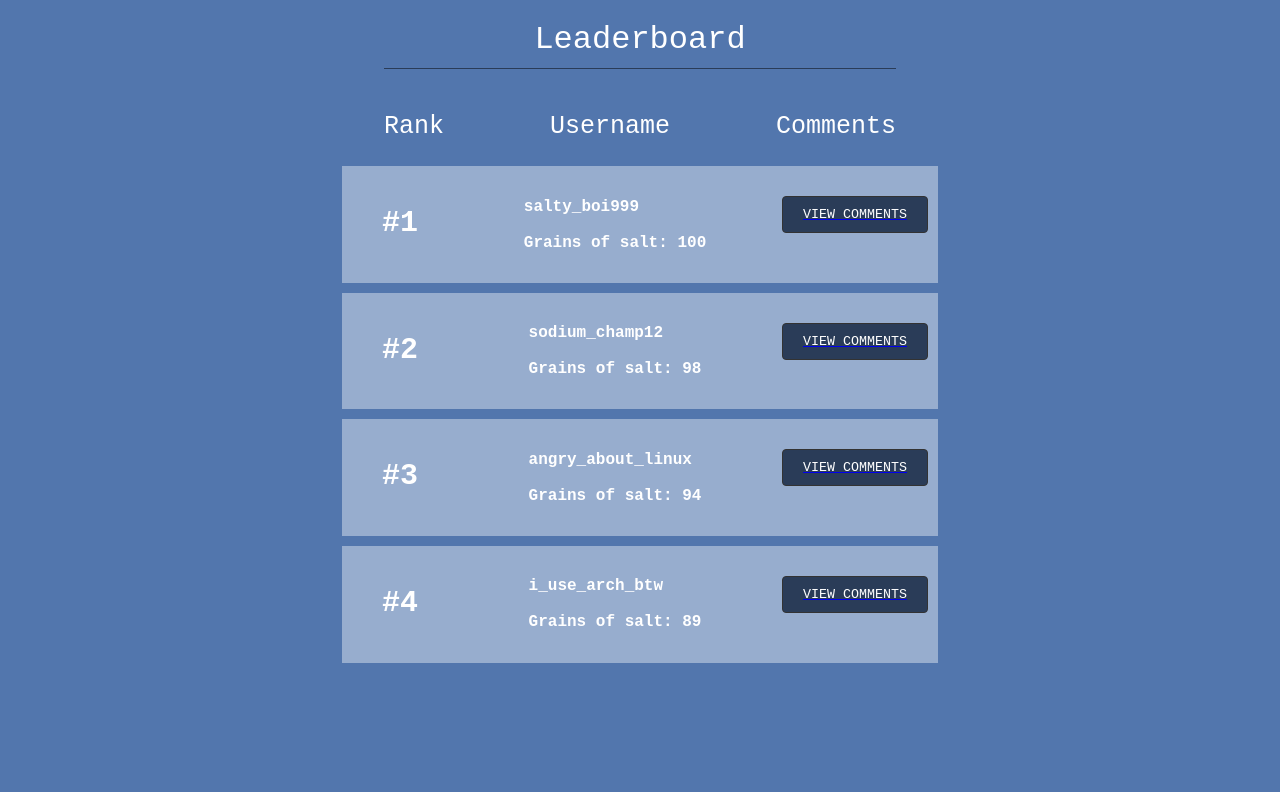
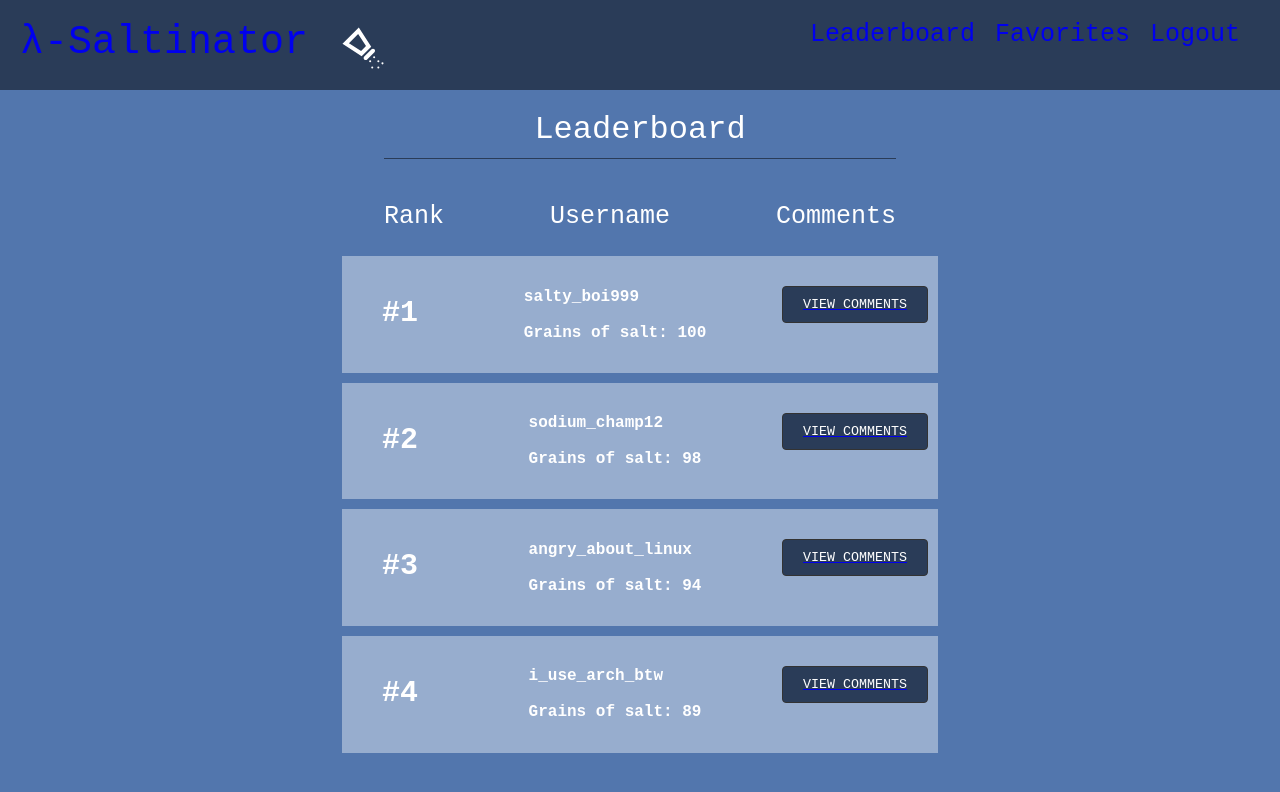
Before and after one commit to best-salitest-hacker-news-trolls/front-end, a React (Create React App) app in the folder saltinator/: page /leaderboard in a window 1280 px wide. Shown: the top 792 px of the page. Built offline with nearby package versions, Linux system fonts and the light colour scheme.

Commit message:
Create navigation bar

```diff
--- a/saltinator/src/components/leaderboard/LeaderCard.js
+++ b/saltinator/src/components/leaderboard/LeaderCard.js
@@ -1,6 +1,6 @@
 import React from "react";
 import styled from "styled-components";
-import { Link } from "react-router-dom"
+import { Link, NavLink } from "react-router-dom"
 
 const Card = styled.div`
   display: flex;
@@ -25,7 +25,6 @@ const Button = styled.button`
 
 `;
 
-
 const CardContainer = styled.div`
   display: flex;
   justify-content: center;
@@ -49,9 +48,9 @@ const LeaderCard = props => {
           <br />
           Grains of salt: {props.leader.salt_score}
         </h4>
-        <Link to={`/user/${props.leader.id}`}>
+        <NavLink to={`/user/${props.leader.id}`}>
         <Button>View Comments</Button>
-        </Link>
+        </NavLink>
       </Card>
     </CardContainer>
   );
--- a/saltinator/src/components/leaderboard/Leaderboard.js
+++ b/saltinator/src/components/leaderboard/Leaderboard.js
@@ -3,6 +3,7 @@ import axios from "axios";
 import LeaderCard from "./LeaderCard";
 import { leaderboardData } from "../../utils/mockData";
 import styled from "styled-components";
+import Navigation from "../navigation/navigation"
 
 const HeaderContainer = styled.div`
   display: flex;
@@ -13,7 +14,9 @@ export const Leaderboard = () => {
 
     return (
     <div>
+      <Navigation/>
       <form>
+
         <h1>Leaderboard</h1>
 
         <HeaderContainer>
--- /dev/null
+++ b/saltinator/src/components/navigation/navigation.js
@@ -0,0 +1,58 @@
+import React from "react";
+import { Link, NavLink } from "react-router-dom";
+import styled from "styled-components";
+
+const NavBar = styled.div`
+  display: flex;
+  justify-content: space-between;
+  width: auto;
+  color: white;
+  font-size: 40px;
+  background-color: #2a3c58;
+`;
+const NavLinks = styled.div`
+    display: flex;
+    justify-content: space-around;
+  font-size: 25px;
+  padding: 20px;
+  text-decoration: none;
+`;
+const Logo = styled.div`
+  display: flex;
+  white-space: nowrap;
+  padding: 20px 0 0 20px;
+`;
+const SaltImage = styled.img`
+  width: 70px;
+  height: 70px;
+`;
+
+const StyledLink = styled(Link)`
+text-decoration: none;
+padding-right: 20px;
+:visited{
+    color: inherit
+}
+`;
+
+const Navigation = () => {
+  return (
+    <NavBar>
+
+
+      <Logo>
+
+        <StyledLink to="/leaderboard">λ-Saltinator</StyledLink>
+        <SaltImage src="salt.svg" />
+      </Logo>
+      <NavLinks>
+        <StyledLink to="/leaderboard">Leaderboard</StyledLink>
+        <StyledLink to="/saved">Favorites</StyledLink>
+        <StyledLink to="/login">Logout</StyledLink>
+      </NavLinks>
+
+    </NavBar>
+  );
+};
+
+export default Navigation;
--- a/saltinator/src/components/register/formStyles.css
+++ b/saltinator/src/components/register/formStyles.css
@@ -16,6 +16,10 @@ body {
     padding-bottom: 10px;
     border-bottom: 1px solid #2a3c58;
   }
+
+  /* a {
+    text-decoration: none;
+  } */
 
   h2 {
     color: white;
@@ -115,7 +119,7 @@ body {
     background: #333;
     color: white;
     border: none;
-    text-transform: uppercase;
+    /* text-transform: uppercase; */
     padding: 10px 20px;
     border-radius: 4px;
   }
@@ -133,4 +137,5 @@ body {
     text-transform: uppercase;
     padding: 10px 20px;
     border-radius: 4px;
+
   }
```
Also changed, not shown: saltinator/public/salt.svg (added), 1 other file (tests, documents, lock files or other folders).
